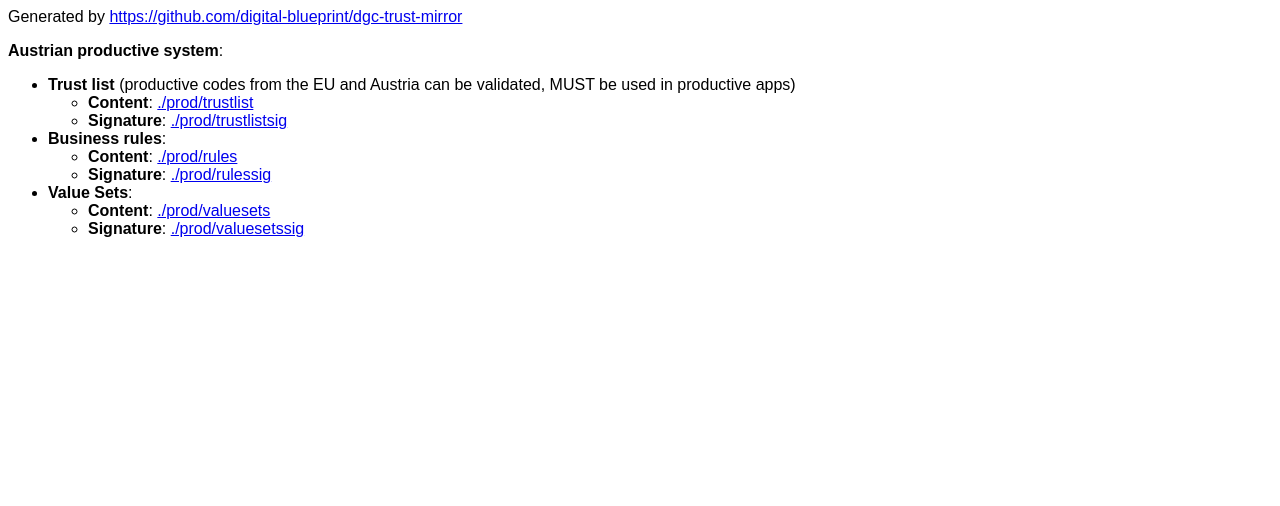
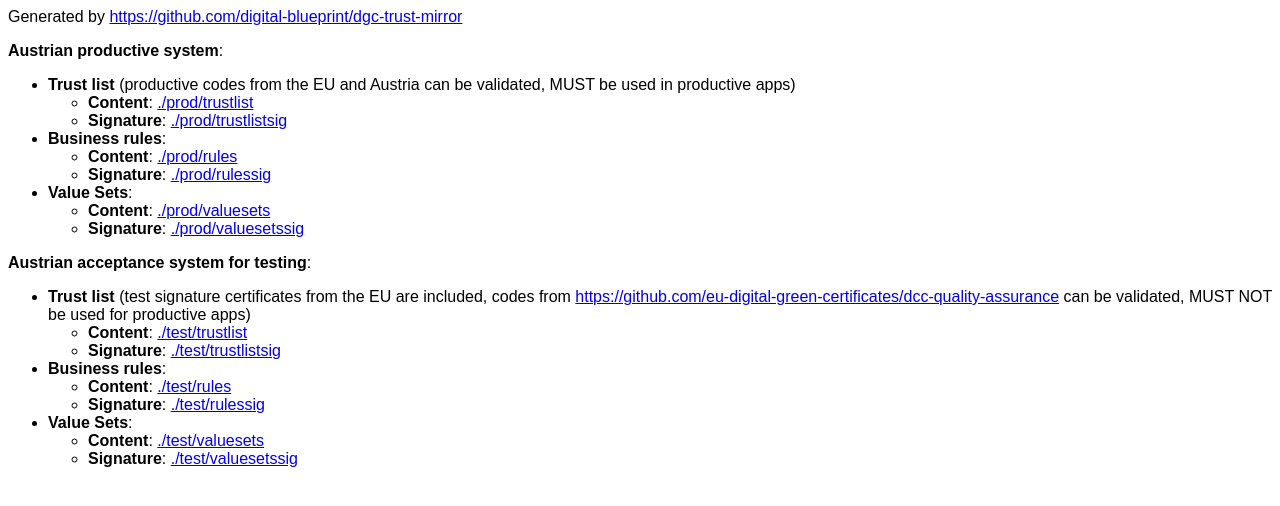
Before and after one commit to digital-blueprint/dgc-trust-mirror, a plain HTML site: page index.html in a window 1280 px wide. Drawn offline with Linux system fonts and the light colour scheme.

Commit message:
Also mirror the test data

```diff
--- a/index.html
+++ b/index.html
@@ -38,5 +38,35 @@
                 </ul>
             </li>
         </ul>
+
+        <p><strong>Austrian acceptance system for testing</strong>:</p>
+        <ul>
+            <li><strong>Trust list</strong> (test signature certificates from the EU are included, codes from <a
+                    href="https://github.com/eu-digital-green-certificates/dcc-quality-assurance">https://github.com/eu-digital-green-certificates/dcc-quality-assurance</a>
+                can be validated, MUST NOT be used for productive apps)
+                <ul>
+                    <li><strong>Content</strong>: <a href="./test/trustlist"
+                            rel="nofollow">./test/trustlist</a></li>
+                    <li><strong>Signature</strong>: <a href="./test/trustlistsig"
+                            rel="nofollow">./test/trustlistsig</a></li>
+                </ul>
+            </li>
+            <li><strong>Business rules</strong>:
+                <ul>
+                    <li><strong>Content</strong>: <a href="./test/rules"
+                            rel="nofollow">./test/rules</a></li>
+                    <li><strong>Signature</strong>: <a href="./test/rulessig"
+                            rel="nofollow">./test/rulessig</a></li>
+                </ul>
+            </li>
+            <li><strong>Value Sets</strong>:
+                <ul>
+                    <li><strong>Content</strong>: <a href="./test/valuesets"
+                            rel="nofollow">./test/valuesets</a></li>
+                    <li><strong>Signature</strong>: <a href="./test/valuesetssig"
+                            rel="nofollow">./test/valuesetssig</a></li>
+                </ul>
+            </li>
+        </ul>
     </body>
 </html>
```
Also changed, not shown: 1 other file.
